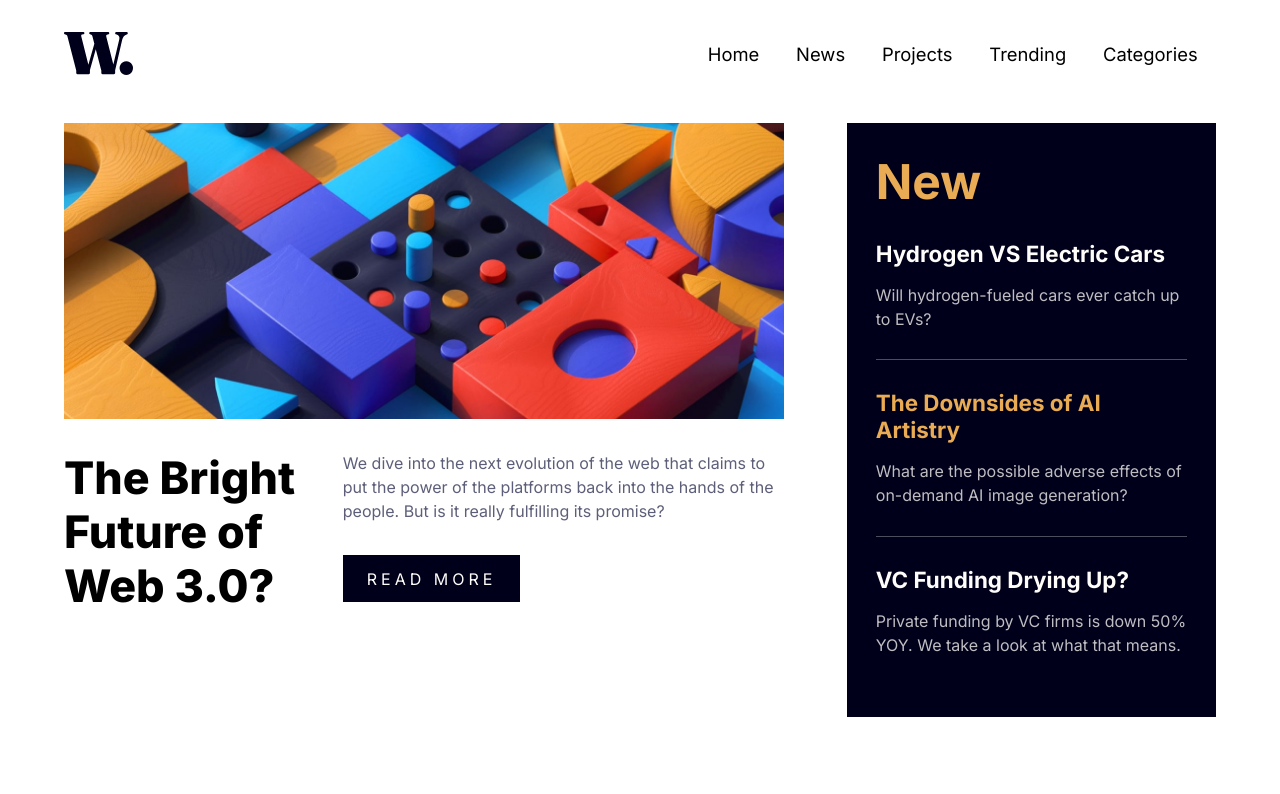
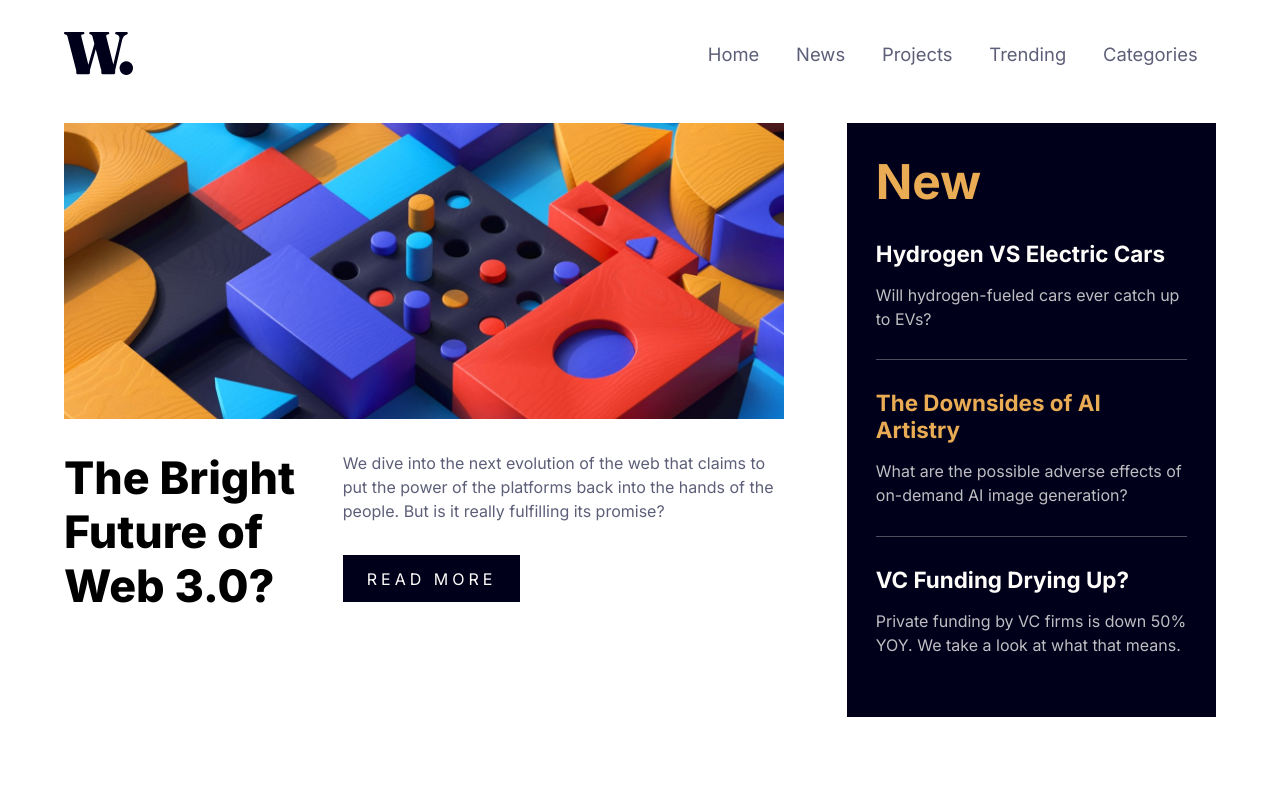
Before and after one commit to sukanyagurav/news-homepage-main, a plain HTML site: page index.html in a window 1280 px wide. Shown: the top 794 px of the page. Drawn offline with Linux system fonts and the light colour scheme.

Commit message:
news-homepage-main

```diff
--- a/style.css
+++ b/style.css
@@ -71,7 +71,7 @@ nav ul {
 }
 
 nav ul li a {
-    color: black;
+    color: var(--dark-grayiesh-blue);
     font-size: 1.15rem;
     margin: 1em;
     position: relative;
```
